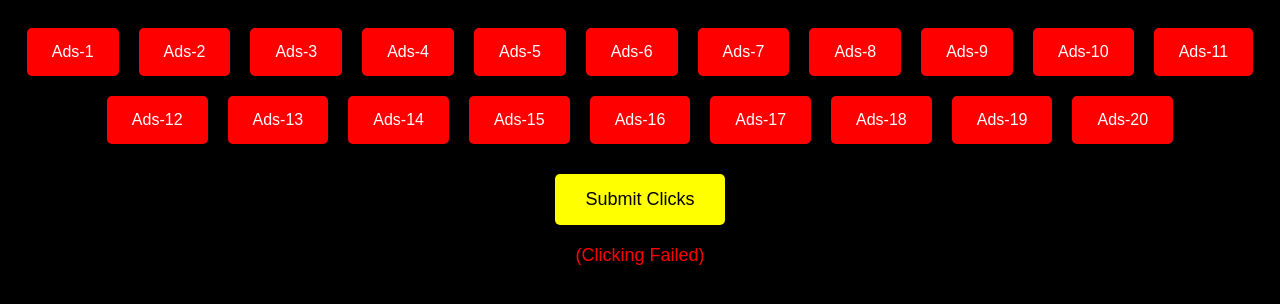
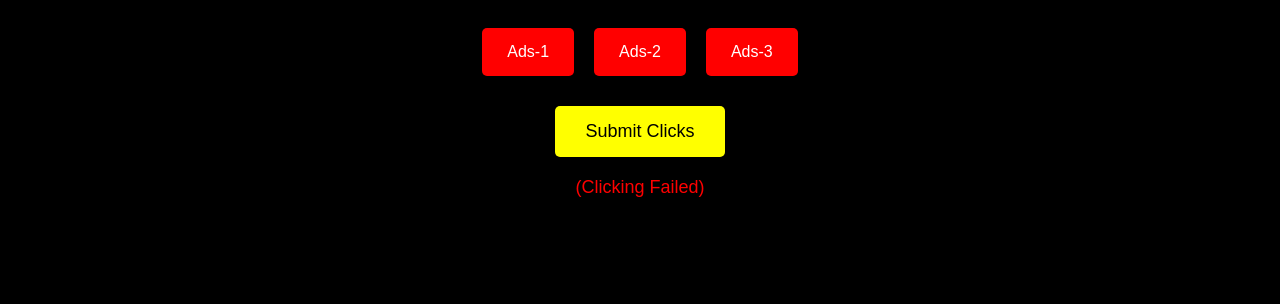
Before and after one commit to adsmarketingnow/Ads-clicking, a plain HTML site: page index.html in a window 1280 px wide. Both pictures are taken after a click on the button "Submit Clicks". Drawn offline with Linux system fonts and the light colour scheme.

Commit message:
Update index.html

```diff
--- a/index.html
+++ b/index.html
@@ -52,7 +52,7 @@
 </head>
 <body>
     <div id="ads-container">
-        <!-- Generate 20 Ads Buttons -->
+        <!-- Generate 3 Ads Buttons -->
         <div id="ads-buttons"></div>
     </div>
     <button class="confirm-btn" id="confirmBtn">Submit Clicks</button>
@@ -63,7 +63,7 @@
 
         // Generate Ads buttons dynamically
         const adsContainer = document.getElementById('ads-buttons');
-        for (let i = 1; i <= 20; i++) {
+        for (let i = 1; i <= 3; i++) {
             const btn = document.createElement('button');
             btn.classList.add('btn');
             btn.textContent = `Ads-${i}`;
@@ -79,7 +79,7 @@
         const confirmBtn = document.getElementById('confirmBtn');
         confirmBtn.onclick = function() {
             const message = document.getElementById('message');
-            if (clickedAds < 20) {
+            if (clickedAds < 3) {
                 message.textContent = "(Clicking Failed)";
                 message.classList.add('error');
                 message.classList.remove('success');
```
